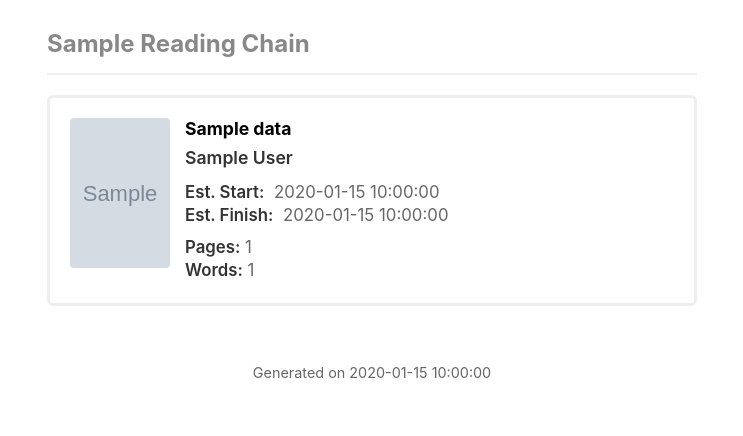
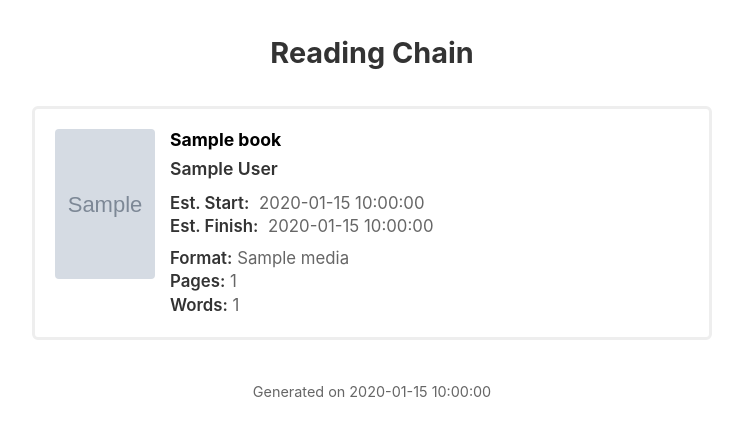
Before and after one commit to bmbell23/reading_tracker, a Python web app: template src/reading_list/templates/reports/chain/reading_chain_report.html in a window 1280 px wide. Shown: the top 436 px of the page, without its empty margins (268-1011 px from the left). Run offline with Jinja, Linux system fonts and the light colour scheme; the template is opened without the code that fills it: most values are stand-ins (such as "Sample title", 1, 10 or a date in 2020); grey boxes marked "Sample" are stand-in pictures.

Commit message:
v2.3.30: Big change! The TBR is now ordered into one big column! All media inter-mindgled.

```diff
--- a/pyproject.toml
+++ b/pyproject.toml
@@ -4,7 +4,7 @@ build-backend = "setuptools.build_meta"
 
 [project]
 name = "reading_list"
-version = "2.3.29"
+version = "2.3.30"
 description = "Reading List Tracker"
 authors = [
     {name = "Your Name", email = "your.email@example.com"},
@@ -58,7 +58,7 @@ python_files = ["test_*.py"]
 pythonpath = ["."]
 
 [tool.mypy]
-python_version = "2.3.29"
+python_version = "2.3.30"
 warn_return_any = true
 warn_unused_configs = true
 disallow_untyped_defs = true
--- a/src/reading_list/templates/reports/chain/reading_chain_report.html
+++ b/src/reading_list/templates/reports/chain/reading_chain_report.html
@@ -19,16 +19,11 @@
             width: 100%;
             box-sizing: border-box;
         }
-        .media-section {
-            width: 100%;
-            margin-bottom: 20px;
-            padding: 15px;
-            box-sizing: border-box;
-        }
-        .media-title {
-            margin-top: 0;
-            padding-bottom: 10px;
-            border-bottom: 2px solid #eee;
+        .page-title {
+            text-align: center;
+            margin: 20px 0 30px 0;
+            font-size: 1.8em;
+            color: #333;
         }
         .book-chain {
             display: flex;
@@ -48,39 +43,31 @@
             min-height: 180px;  /* Increased to accommodate larger covers */
         }
 
-        /* Media-specific borders for ALL cards */
-        .media-section.Kindle .book-card {
+        .book-card.kindle {
             border: 3px solid #0ea5e9;
         }
 
-        .media-section.Hardcover .book-card {
+        .book-card.hardcover {
             border: 3px solid #A855F7;
         }
 
-        .media-section.Audio .book-card {
+        .book-card.audio {
             border: 3px solid #FB923C;
         }
 
-        /* Additional styling for current books */
-        .media-section.Kindle .book-card.current-book {
+        .book-card.kindle.current-book {
             border-width: 4px;
             background-color: rgba(14, 165, 233, 0.1);
         }
 
-        .media-section.Hardcover .book-card.current-book {
+        .book-card.hardcover.current-book {
             border-width: 4px;
             background-color: rgba(168, 85, 247, 0.1);
         }
 
-        .media-section.Audio .book-card.current-book {
+        .book-card.audio.current-book {
             border-width: 4px;
             background-color: rgba(251, 146, 60, 0.1);
-        }
-
-        /* Remove any conflicting styles */
-        .current-book {
-            border-color: inherit;
-            background: inherit;
         }
         .book-cover {
             width: 100px;      /* Increased from 80px */
@@ -204,14 +191,10 @@
 </head>
 <body>
     <div class="chain-container">
-        {% for media_type, books in chains.items() %}
-        <div class="media-section {{ media_type }}">
-            <h2 class="media-title" style="color: {{ media_colors[media_type].text_color }}">
-                {{ media_type }} Reading Chain
-            </h2>
+        <h1 class="page-title">Reading Chain</h1>
         <div class="book-chain">
             {% for book in books %}
-                <div class="book-card {% if book.is_current %}current-book{% endif %} {% if book.is_future %}future-book{% endif %}">
+            <div class="book-card {{ book.media.lower() }} {% if book.is_current %}current-book{% endif %} {% if book.is_future %}future-book{% endif %}">
                 <img src="{{ book.cover_url }}" alt="Cover of {{ book.title }}" class="book-cover">
                 <div class="book-info">
                     <h3 class="book-title">{{ book.title }}</h3>
@@ -231,6 +214,7 @@
                         {% endif %}
                     </div>
                     <div class="book-stats">
+                        <p class="stat"><span class="label">Format:</span> <span class="value">{{ book.media }}</span></p>
                         {% if book.page_count %}
                         <p class="stat"><span class="label">Pages:</span> <span class="value">{{ book.page_count }}</span></p>
                         {% endif %}
@@ -243,8 +227,6 @@
             {% endfor %}
         </div>
     </div>
-        {% endfor %}
-    </div>
     <div class="footer">
         Generated on {{ generated_date }}
     </div>
```
Also changed, not shown: src/reading_list/reports/chain_report.py (+20 -24 lines), README.md. Lines whose indentation alone changed are shown as unchanged.
